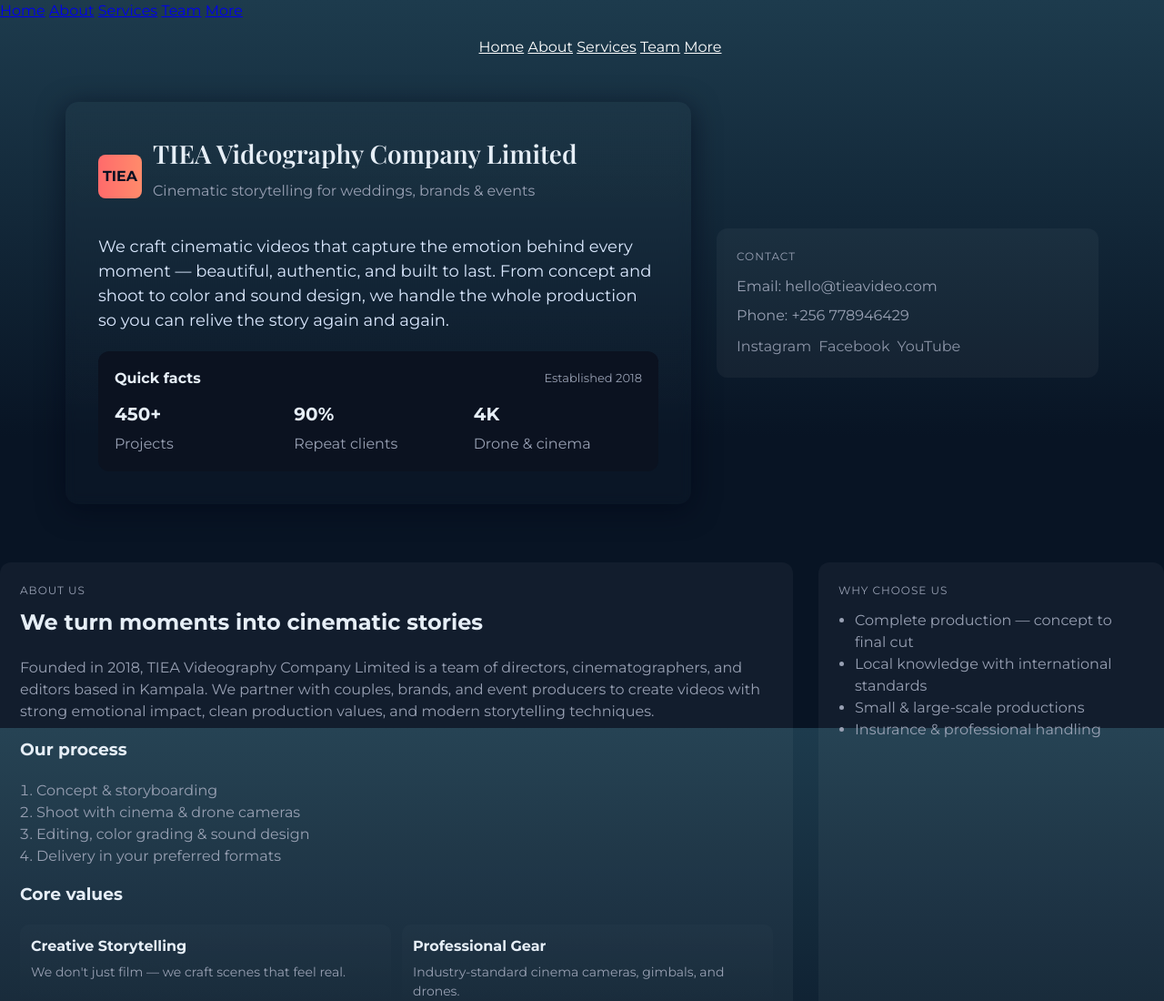
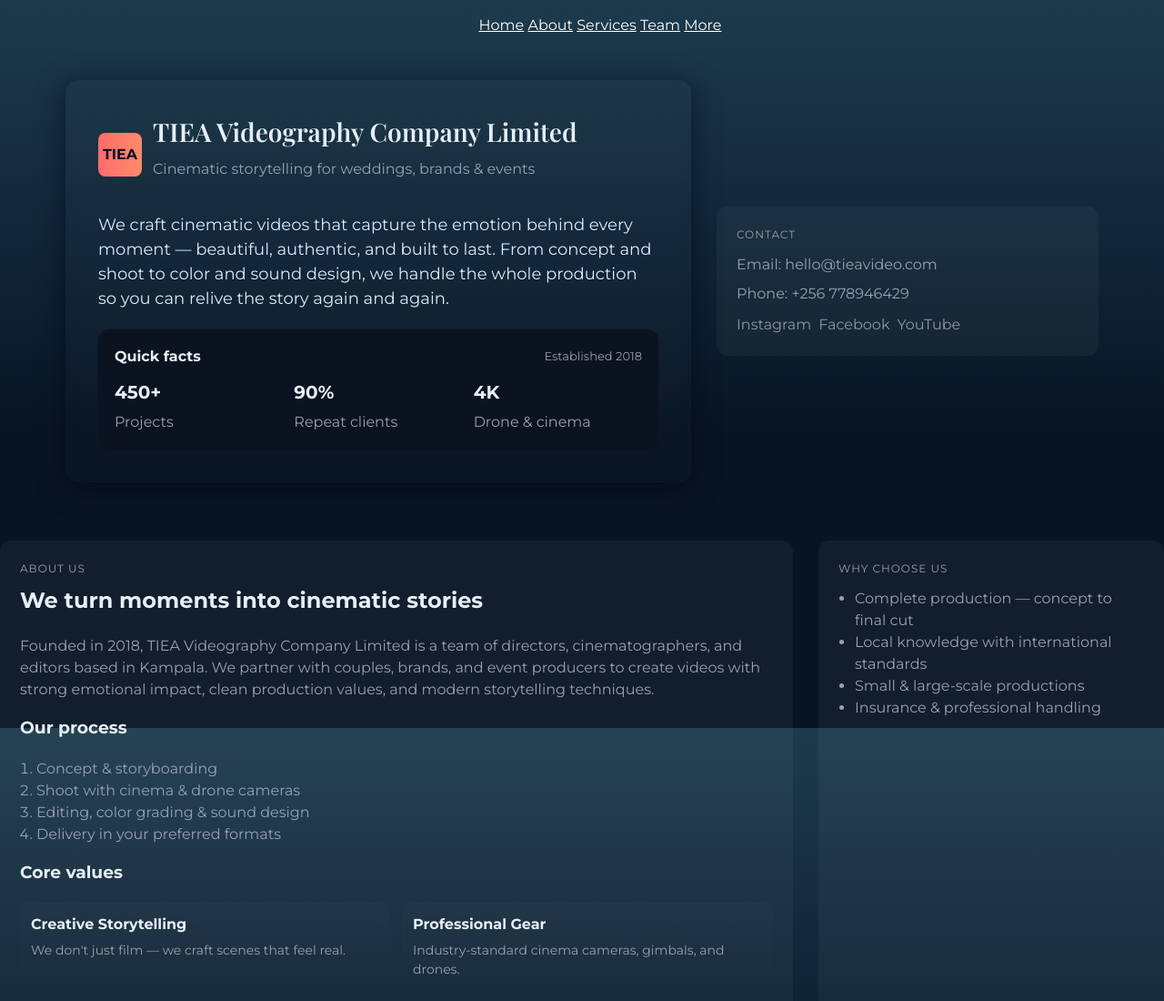
Before and after one commit to ELVIS-KATO/Group_I, a plain HTML site: page About.html in a window 1280 px wide. Shown: the top 1100 px of the page at 91% size. Drawn offline with nearby package versions, Linux system fonts and the light colour scheme.

Commit message:
Update About.html

```diff
--- a/About.html
+++ b/About.html
@@ -75,14 +75,7 @@
     }
 
   </style>
-      <nav class="mb-3">
-      <a class="text-white mx-2 text-decoration-none" href="index.html">Home</a>
-      <a class="text-white mx-2 text-decoration-none" href="about.html">About</a>
-      <a class="text-white mx-2 text-decoration-none" href="services.html">Services</a>
-      <a class="text-white mx-2 text-decoration-none" href="team.html">Team</a>
-      <a class="text-white mx-2 text-decoration-none" href="contact.html">More</a>
-    </nav>
-</head>
+
 <body>
   <header>
     <nav class="about">
```
